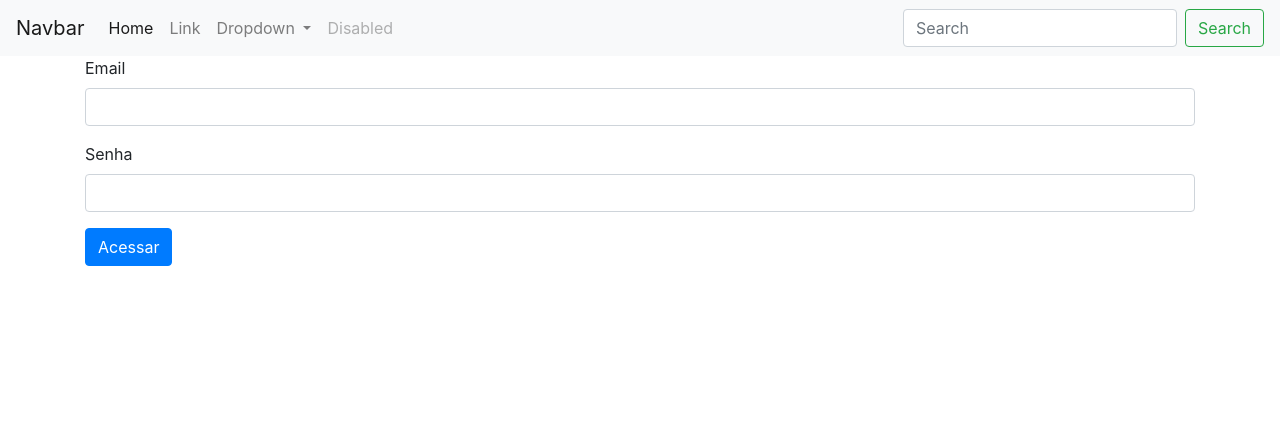
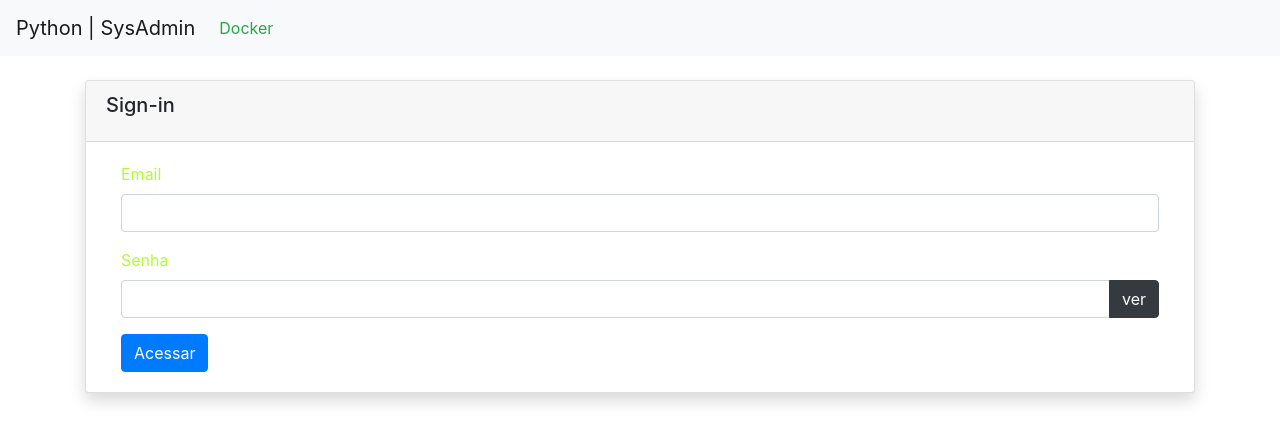
Before and after one commit to fabricioramosdev/python-521, a Flask app: template dashboard/templates/ldap.html in a window 1280 px wide. Shown: the top 443 px of the page. Run offline with Flask 2, Linux system fonts and the light colour scheme; the template is opened without the code that fills it, so the values that code supplies are empty; some libraries are stand-ins or nearby versions.

Commit message:
html dashboarde concluido

```diff
--- a/dashboard/static/css/style.css
+++ b/dashboard/static/css/style.css
@@ -0,0 +1,3 @@
+label{
+    color:greenyellow
+}
--- a/dashboard/static/js/app.js
+++ b/dashboard/static/js/app.js
@@ -0,0 +1,11 @@
+'use strict';
+
+var tooglePasswordButton = document.getElementById('toggle-password');
+tooglePasswordButton.onclick = ()=> {
+    let passwordInput = document.getElementById('password');
+    if (passwordInput.type == 'password') {
+        passwordInput.type = 'text';
+    } else {
+        passwordInput.type = 'password';
+    }
+}
--- a/dashboard/templates/index.html
+++ b/dashboard/templates/index.html
@@ -6,15 +6,19 @@
     <meta name="viewport" content="width=device-width, initial-scale=1.0">
     <meta http-equiv="X-UA-Compatible" content="ie=edge">
     <title>Python | SysAdmin</title>
+    <link rel="stylesheet" href="https://stackpath.bootstrapcdn.com/font-awesome/4.7.0/css/font-awesome.min.css">
     <link rel="stylesheet" href="https://stackpath.bootstrapcdn.com/bootstrap/4.3.1/css/bootstrap.min.css"
         integrity="sha384-ggOyR0iXCbMQv3Xipma34MD+dH/1fQ784/j6cY/iJTQUOhcWr7x9JvoRxT2MZw1T" crossorigin="anonymous">
+
+
+    <link rel="stylesheet" href="static/css/style.css">
 </head>
 
 <body>
 
     {% if not context.public_route %}
     <nav class="navbar navbar-expand-lg navbar-light bg-light">
-        <a class="navbar-brand" href="#">Navbar</a>
+        <a class="navbar-brand" href="/">Python | SysAdmin</a>
         <button class="navbar-toggler" type="button" data-toggle="collapse" data-target="#navbarSupportedContent"
             aria-controls="navbarSupportedContent" aria-expanded="false" aria-label="Toggle navigation">
             <span class="navbar-toggler-icon"></span>
@@ -23,38 +27,27 @@
         <div class="collapse navbar-collapse" id="navbarSupportedContent">
             <ul class="navbar-nav mr-auto">
                 <li class="nav-item active">
-                    <a class="nav-link" href="#">Home <span class="sr-only">(current)</span></a>
+                    <a class="nav-link text-success" href="/docker">Docker <span class="sr-only">(current)</span></a>
                 </li>
-                <li class="nav-item">
-                    <a class="nav-link" href="#">Link</a>
-                </li>
-                <li class="nav-item dropdown">
-                    <a class="nav-link dropdown-toggle" href="#" id="navbarDropdown" role="button"
-                        data-toggle="dropdown" aria-haspopup="true" aria-expanded="false">
-                        Dropdown
-                    </a>
-                    <div class="dropdown-menu" aria-labelledby="navbarDropdown">
-                        <a class="dropdown-item" href="#">Action</a>
-                        <a class="dropdown-item" href="#">Another action</a>
-                        <div class="dropdown-divider"></div>
-                        <a class="dropdown-item" href="#">Something else here</a>
-                    </div>
-                </li>
-                <li class="nav-item">
-                    <a class="nav-link disabled" href="#" tabindex="-1" aria-disabled="true">Disabled</a>
-                </li>
+
             </ul>
-            <form class="form-inline my-2 my-lg-0">
-                <input class="form-control mr-sm-2" type="search" placeholder="Search" aria-label="Search">
-                <button class="btn btn-outline-success my-2 my-sm-0" type="submit">Search</button>
-            </form>
         </div>
     </nav>
     {% endif %}
+    <div class="container mt-4">
+        <div class="card shadow">
+            <div class="card-header">
+                {% block header %}
 
-    {% block content %}
+                {% endblock %}
+            </div>
+            <div class="card-body">
+                {% block content %}
 
-    {% endblock %}
+                {% endblock %}
+            </div>
+        </div>
+    </div>
 
     <script src="https://code.jquery.com/jquery-3.3.1.slim.min.js"
         integrity="sha384-q8i/X+965DzO0rT7abK41JStQIAqVgRVzpbzo5smXKp4YfRvH+8abtTE1Pi6jizo"
@@ -65,6 +58,8 @@
     <script src="https://stackpath.bootstrapcdn.com/bootstrap/4.3.1/js/bootstrap.min.js"
         integrity="sha384-JjSmVgyd0p3pXB1rRibZUAYoIIy6OrQ6VrjIEaFf/nJGzIxFDsf4x0xIM+B07jRM"
         crossorigin="anonymous"></script>
+
+    <script src="static/js/app.js"></script>
 </body>
 
 </html>
--- a/dashboard/templates/ldap.html
+++ b/dashboard/templates/ldap.html
@@ -1,15 +1,30 @@
 {% extends 'index.html' %}
+
+{% block header %}
+<h5 class="card-title">Sign-in</h5>
+{% endblock %}
+
 {% block content %}
 <div class="container">
     <div id="sign-in">
         <form method="post" action="/sign-in">
             <div class="form-group">
                 <label for="email">Email</label>
-                <input class="form-control" type="email" id="email" name="email">
+                <div class="input-group">
+                    <input class="form-control" type="email" id="email" name="email" required>
+                </div>
+
             </div>
             <div class="form-group">
                 <label for="email">Senha</label>
-                <input class="form-control" type="password" id="password" name="password">
+                <div class="input-group">
+                    <input class="form-control" type="password" id="password" name="password" required>
+                    <div class="input-group-append">
+                        <button type="button" class="btn btn-dark" id="toggle-password">ver</button>
+                    </div>
+
+                </div>
+
             </div>
             <button type="submit" class="btn  btn-primary"> Acessar </button>
 
```
Also changed, not shown: dashboard/controllers/docker.py (+17 -0 lines), dashboard/templates/docker.html (+40 -0 lines).
